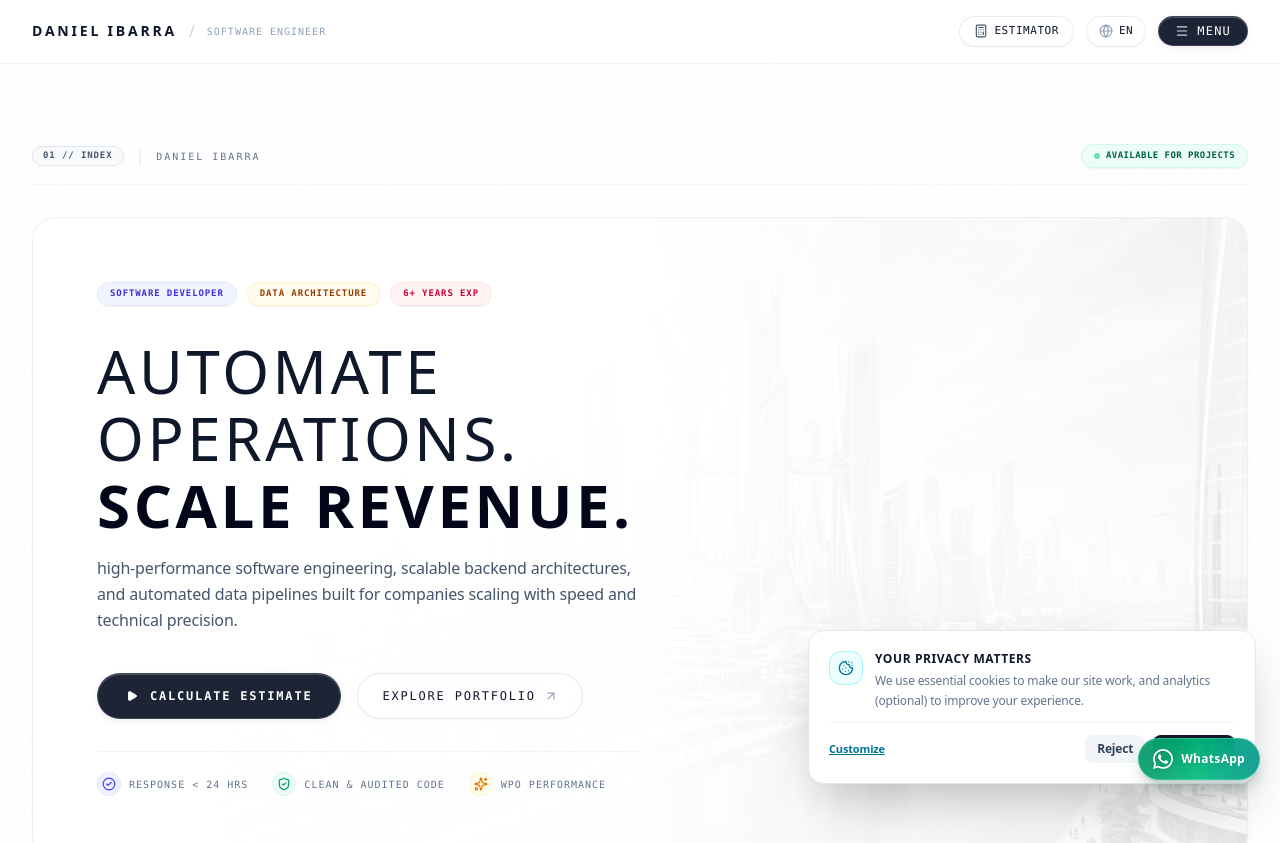
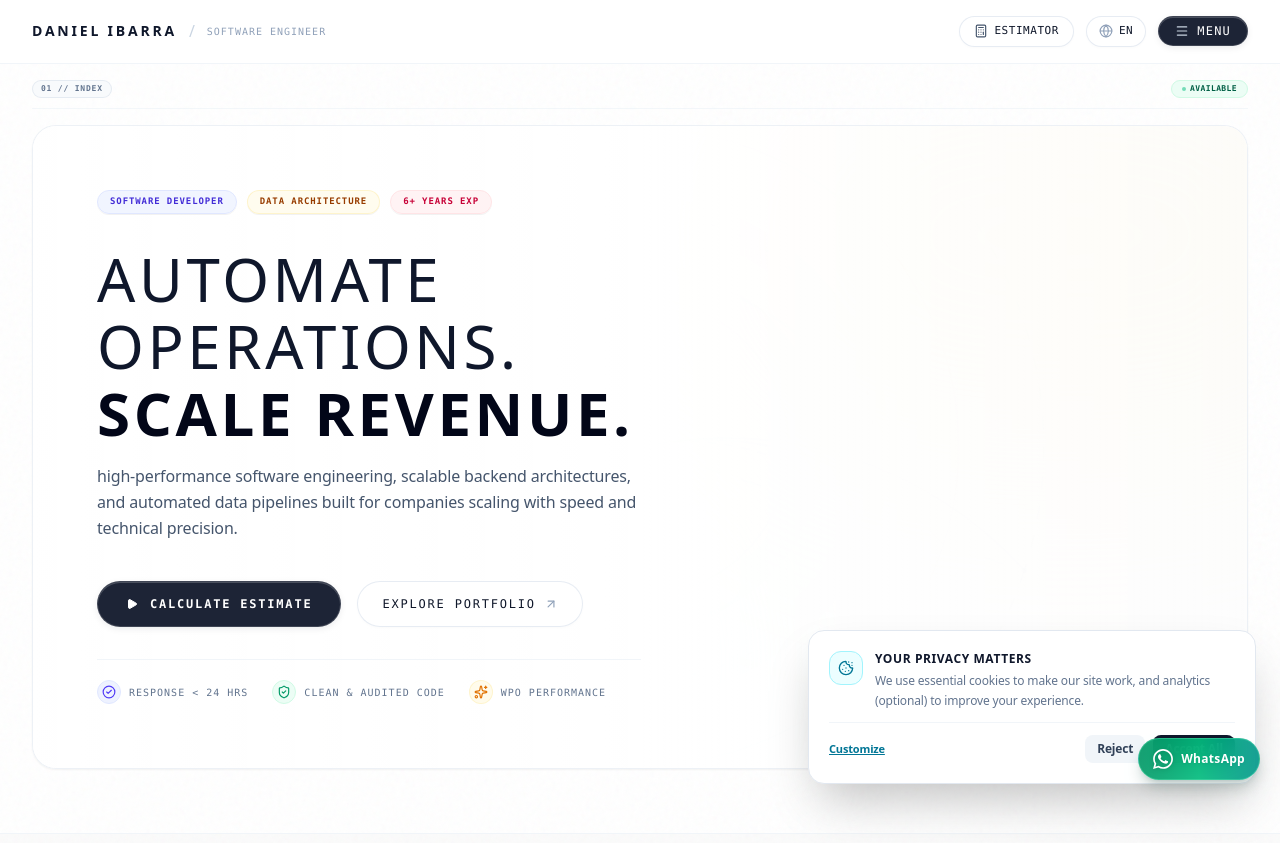
Before and after one commit to programador-negro/daniel_web_marca_personal, a React (Vite) app: page / in a window 1280 px wide. Shown: the top 843 px of the page. Built offline with nearby package versions, Linux system fonts and the light colour scheme; no server answers; the database is empty.

Commit message:
design: compact hero header, remove name, shift hero up, and add premium meditative CSS/SVG animation for wealth, security, and peace

```diff
--- a/src/components/HeroSection.tsx
+++ b/src/components/HeroSection.tsx
@@ -2,7 +2,6 @@ import React from 'react';
 import { Link } from 'react-router-dom';
 import { Play, Sparkles, CheckCircle2, ShieldCheck, ArrowUpRight } from 'lucide-react';
 import { useLanguage } from '../context/LanguageContext';
-import heroCityImg from '../assets/images/modern_city_skyline_1789083347316.jpg';
 
 export const HeroSection: React.FC = () => {
   const { isSpanish } = useLanguage();
@@ -10,7 +9,7 @@ export const HeroSection: React.FC = () => {
   return (
     <section
       id="inicio"
-      className="relative pt-28 sm:pt-36 pb-16 sm:pb-24 overflow-hidden bg-white bg-noise"
+      className="relative pt-16 sm:pt-20 pb-12 sm:pb-16 overflow-hidden bg-white bg-noise"
     >
       {/* Subtle Ambient Mesh Identity Glow */}
       <div className="absolute top-1/4 left-1/2 -translate-x-1/2 w-[600px] h-[350px] mesh-identity-glow rounded-full opacity-60 pointer-events-none" />
@@ -18,20 +17,16 @@ export const HeroSection: React.FC = () => {
       <div className="max-w-7xl mx-auto px-4 sm:px-6 lg:px-8 relative z-10">
 
         {/* Editorial Section Header */}
-        <div className="flex flex-col sm:flex-row sm:items-center justify-between gap-3 mb-8 pb-4 border-b border-slate-100/80">
-          <div className="flex items-center gap-3">
-            <span className="inline-flex items-center px-2.5 py-0.5 rounded-full bg-slate-50 border border-slate-200 text-slate-600 font-mono text-[9px] font-bold uppercase tracking-widest">
+        <div className="flex flex-row items-center justify-between gap-3 mb-4 pb-2.5 border-b border-slate-100/80">
+          <div className="flex items-center gap-2">
+            <span className="inline-flex items-center px-2 py-0.5 rounded-full bg-slate-50 border border-slate-200/80 text-slate-500 font-mono text-[8px] font-bold uppercase tracking-widest">
               01 // INDEX
-            </span>
-            <span className="text-slate-200">|</span>
-            <span className="text-[10px] font-mono tracking-[0.2em] text-slate-500 uppercase font-medium">
-              DANIEL IBARRA
             </span>
           </div>
           <div className="flex items-center">
-            <span className="inline-flex items-center gap-1.5 px-3 py-1 rounded-full bg-emerald-50 border border-emerald-100 text-emerald-800 font-mono text-[9px] font-bold uppercase tracking-wider shadow-xs">
-              <span className="w-1.5 h-1.5 rounded-full bg-emerald-500 animate-pulse" />
-              {isSpanish ? 'DISPONIBLE PARA PROYECTOS' : 'AVAILABLE FOR PROJECTS'}
+            <span className="inline-flex items-center gap-1 px-2.5 py-0.5 rounded-full bg-emerald-50 border border-emerald-100 text-emerald-800 font-mono text-[8px] font-bold uppercase tracking-wider">
+              <span className="w-1 h-1 rounded-full bg-emerald-500 animate-pulse" />
+              {isSpanish ? 'DISPONIBLE' : 'AVAILABLE'}
             </span>
           </div>
         </div>
@@ -39,17 +34,82 @@ export const HeroSection: React.FC = () => {
         {/* Poster Style Frame */}
         <div className="relative rounded-3xl overflow-hidden border border-slate-200/60 bg-white/95 backdrop-blur-md shadow-xs min-h-[500px] sm:min-h-[560px] flex items-center">
 
-          {/* Background Image: Architectural Skyline */}
-          <div className="absolute inset-0 z-0 opacity-20 grayscale hover:grayscale-0 transition-all duration-700">
-            <img
-              src={heroCityImg}
-              alt="Modern Minimalist Architecture"
-              className="w-full h-full object-cover object-center sm:object-right"
-              referrerPolicy="no-referrer"
-            />
-            {/* White Fade Gradient */}
-            <div className="absolute inset-0 bg-gradient-to-r from-white via-white/95 to-white/30 z-10" />
-            <div className="absolute inset-0 bg-gradient-to-t from-white via-white/50 to-transparent z-10 sm:hidden" />
+          {/* Background Professional Animation: Wealth, Security, and Peace */}
+          <div className="absolute inset-0 z-0 overflow-hidden bg-[#fafafa]">
+            {/* Embedded styles for beautiful, smooth custom animations */}
+            <style dangerouslySetInnerHTML={{ __html: `
+              @keyframes slowFluidGlow {
+                0% { transform: translate(0px, 0px) scale(1); }
+                33% { transform: translate(25px, -35px) scale(1.12); }
+                66% { transform: translate(-15px, 15px) scale(0.92); }
+                100% { transform: translate(0px, 0px) scale(1); }
+              }
+              @keyframes slowFluidGlowReverse {
+                0% { transform: translate(0px, 0px) scale(1.08); }
+                33% { transform: translate(-35px, 25px) scale(0.92); }
+                66% { transform: translate(15px, -15px) scale(1.12); }
+                100% { transform: translate(0px, 0px) scale(1.08); }
+              }
+              @keyframes majesticRotate {
+                0% { transform: rotate(0deg); }
+                100% { transform: rotate(360deg); }
+              }
+              @keyframes majesticPulse {
+                0%, 100% { opacity: 0.12; transform: scale(1); }
+                50% { opacity: 0.24; transform: scale(1.03); }
+              }
+              .animate-fluid-glow-1 {
+                animation: slowFluidGlow 22s ease-in-out infinite;
+              }
+              .animate-fluid-glow-2 {
+                animation: slowFluidGlowReverse 26s ease-in-out infinite;
+              }
+              .animate-majestic-rotate {
+                animation: majesticRotate 140s linear infinite;
+              }
+              .animate-majestic-pulse {
+                animation: majesticPulse 12s ease-in-out infinite;
+              }
+            `}} />
+
+            {/* Slow moving soft colored auroras (Champagne & Emerald-mint representing wealth and peace) */}
+            <div className="absolute top-[-10%] right-[-10%] w-[55%] h-[65%] rounded-full bg-amber-100/25 blur-[100px] animate-fluid-glow-1 mix-blend-multiply pointer-events-none" />
+            <div className="absolute bottom-[-10%] left-[10%] w-[50%] h-[60%] rounded-full bg-emerald-50/35 blur-[120px] animate-fluid-glow-2 mix-blend-multiply pointer-events-none" />
+            <div className="absolute top-[20%] left-[-10%] w-[40%] h-[50%] rounded-full bg-indigo-50/25 blur-[110px] animate-fluid-glow-1 pointer-events-none" />
+
+            {/* Fine architectural / security lines representing safety, order, and precision */}
+            <div className="absolute inset-0 flex items-center justify-center opacity-[0.22]">
+              <svg className="w-[850px] h-[850px] text-slate-300 animate-majestic-rotate" viewBox="0 0 200 200" fill="none" xmlns="http://www.w3.org/2000/svg">
+                {/* Thin orbiting rings for precision and alignment */}
+                <circle cx="100" cy="100" r="95" stroke="currentColor" strokeWidth="0.12" strokeDasharray="3 4" />
+                <circle cx="100" cy="100" r="75" stroke="currentColor" strokeWidth="0.08" />
+                <circle cx="100" cy="100" r="55" stroke="currentColor" strokeWidth="0.12" strokeDasharray="1 6" />
+                <circle cx="100" cy="100" r="35" stroke="currentColor" strokeWidth="0.08" />
+
+                {/* Golden ratio inspired spiral/arcs for peace and natural harmony */}
+                <path d="M100,100 A95,95 0 0,1 195,100" stroke="currentColor" strokeWidth="0.12" />
+                <path d="M100,100 A75,75 0 0,1 175,100" stroke="currentColor" strokeWidth="0.08" />
+                <path d="M100,100 A55,55 0 0,1 155,100" stroke="currentColor" strokeWidth="0.12" strokeDasharray="2 2" />
+
+                {/* Clean structural crosshairs representing security, focus, and stability */}
+                <line x1="100" y1="5" x2="100" y2="195" stroke="currentColor" strokeWidth="0.06" strokeDasharray="5 5" />
+                <line x1="5" y1="100" x2="195" y2="100" stroke="currentColor" strokeWidth="0.06" strokeDasharray="5 5" />
+
+                {/* Elegant subtle outer dots */}
+                <circle cx="100" cy="5" r="0.6" fill="currentColor" opacity="0.4" />
+                <circle cx="100" cy="195" r="0.6" fill="currentColor" opacity="0.4" />
+                <circle cx="5" cy="100" r="0.6" fill="currentColor" opacity="0.4" />
+                <circle cx="195" cy="100" r="0.6" fill="currentColor" opacity="0.4" />
+              </svg>
+            </div>
+
+            {/* Glowing core pulse representing security and stability */}
+            <div className="absolute inset-0 flex items-center justify-center pointer-events-none">
+              <div className="w-[450px] h-[450px] bg-gradient-to-r from-amber-500/5 to-emerald-500/5 rounded-full blur-[80px] animate-majestic-pulse" />
+            </div>
+
+            {/* Premium silk/light overlay to make it extremely soft and non-flashy */}
+            <div className="absolute inset-0 bg-gradient-to-r from-white via-white/95 to-white/60 z-10" />
           </div>
 
           {/* Foreground Editorial Content */}
```
